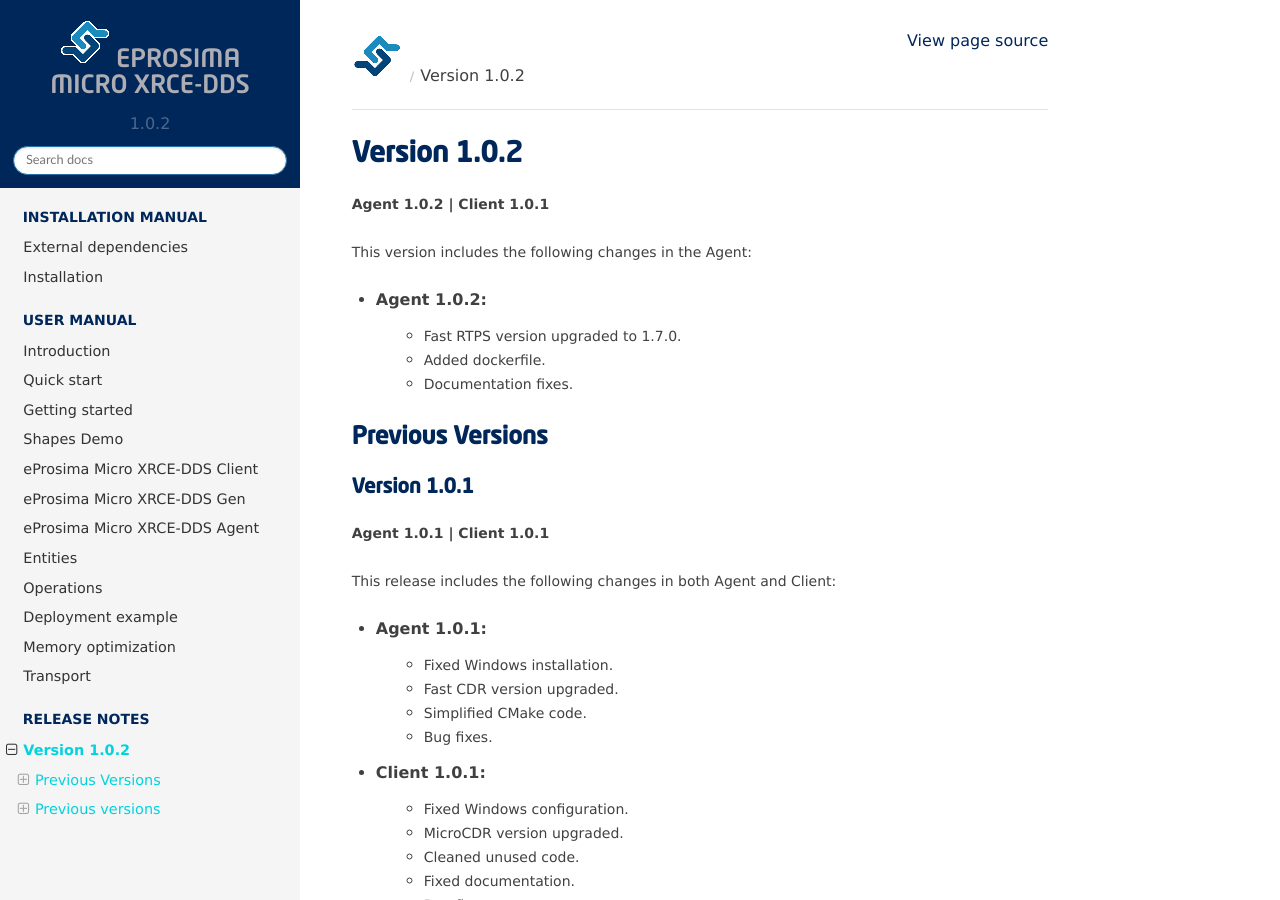
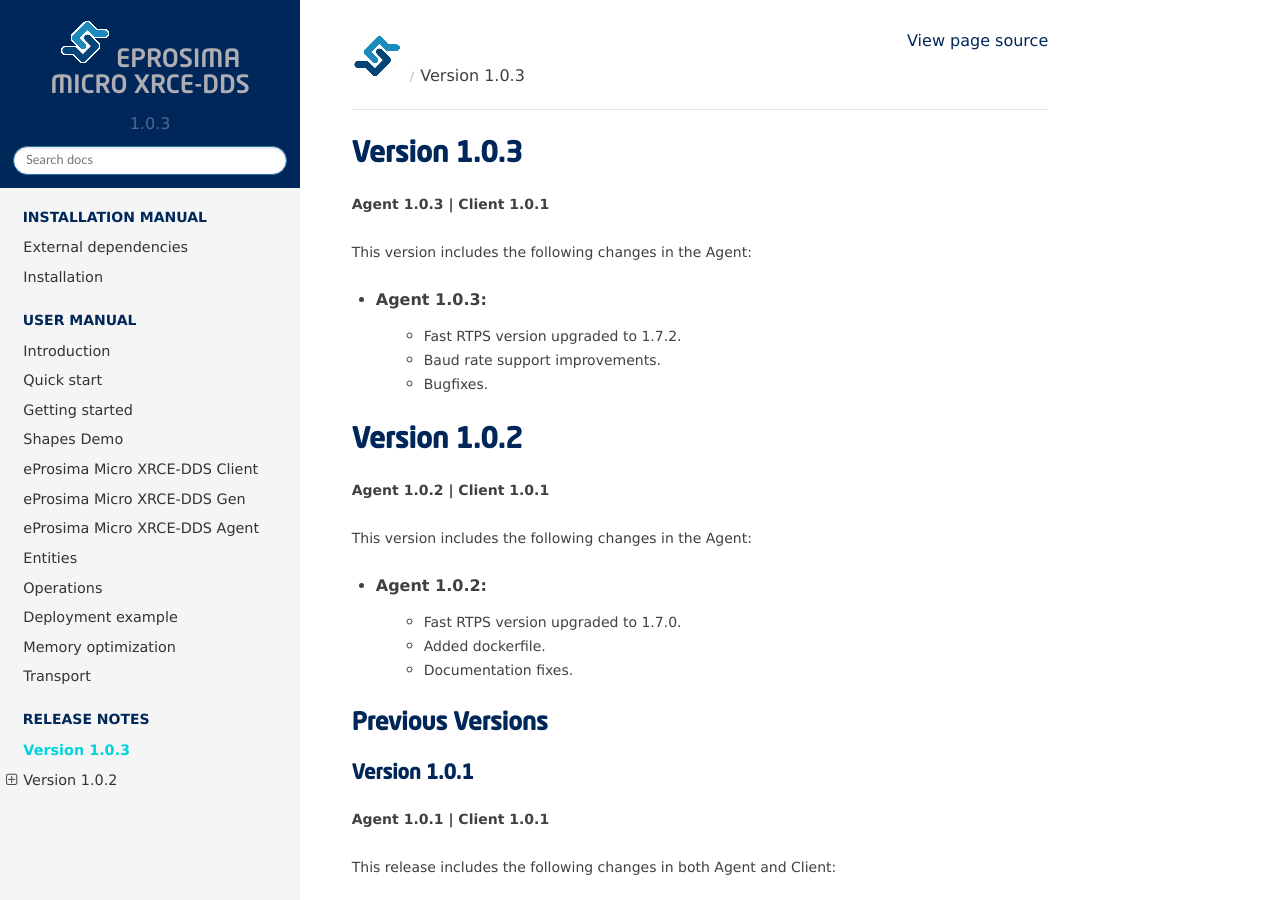
Before and after one commit to eProsima/Micro-XRCE-DDS-docs, a Sphinx documentation site: the page built from docs/notes.rst, in a window 1280 px wide and 900 px high. Built offline with Sphinx 7.4.7 and the Read the Docs theme 2.0.0, drawn with Linux system fonts in a browser that asks for light colours.

Commit message:
Update notes to v1.0.3. (#34)

```diff
--- a/docs/conf.py
+++ b/docs/conf.py
@@ -57,9 +57,9 @@
 # built documents.
 #
 # The short X.Y version.
-version = u'1.0.2'
+version = u'1.0.3'
 # The full version, including alpha/beta/rc tags.
-release = u'1.0.2'
+release = u'1.0.3'
 
 # The language for content autogenerated by Sphinx. Refer to documentation
 # for a list of supported languages.
--- a/docs/notes.rst
+++ b/docs/notes.rst
@@ -1,3 +1,15 @@
+Version 1.0.3
+=============
+
+**Agent 1.0.3 | Client 1.0.1**
+
+This version includes the following changes in the Agent:
+
+* Agent 1.0.3:
+    * Fast RTPS version upgraded to 1.7.2.
+    * Baud rate support improvements.
+    * Bugfixes.
+
 Version 1.0.2
 =============
 
```
